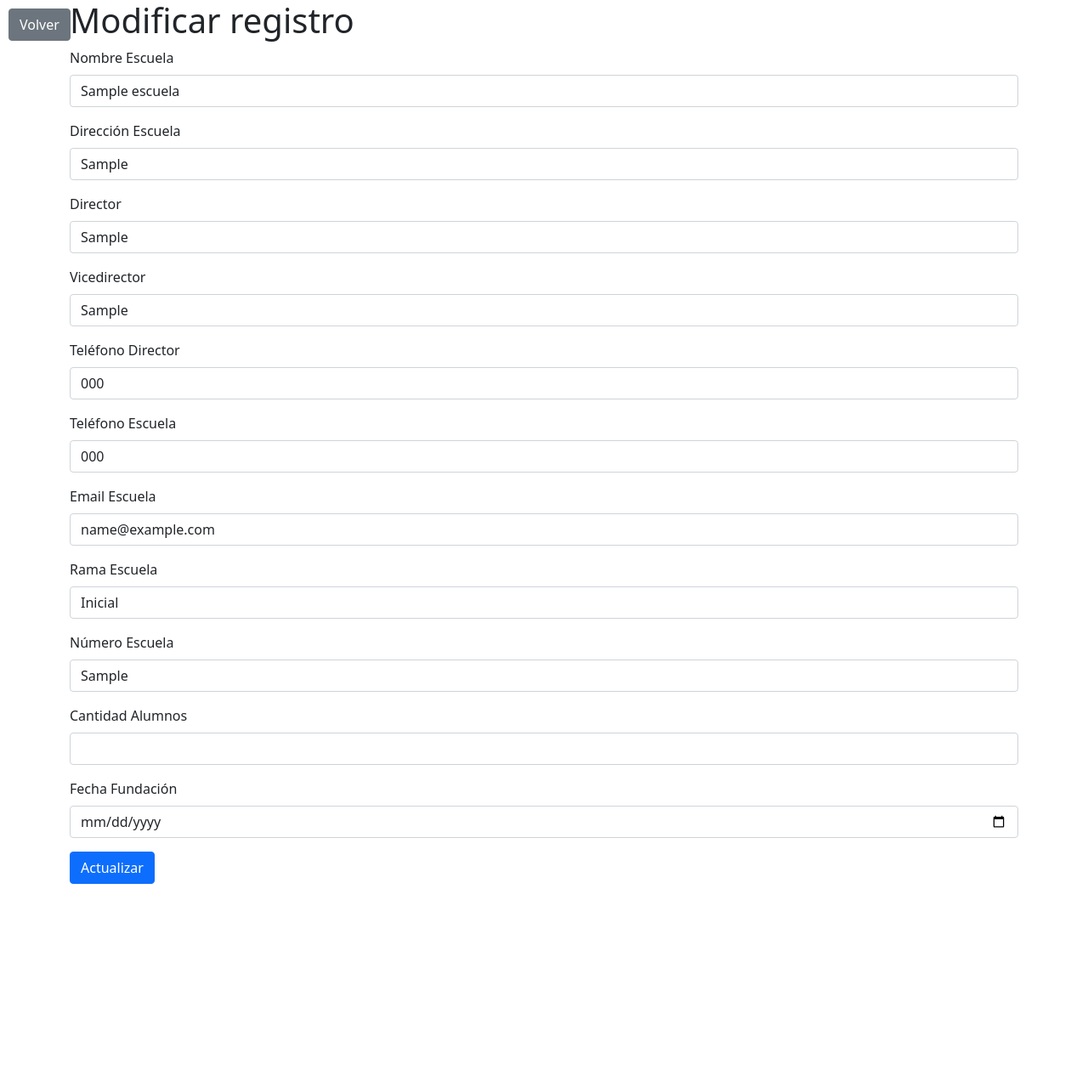
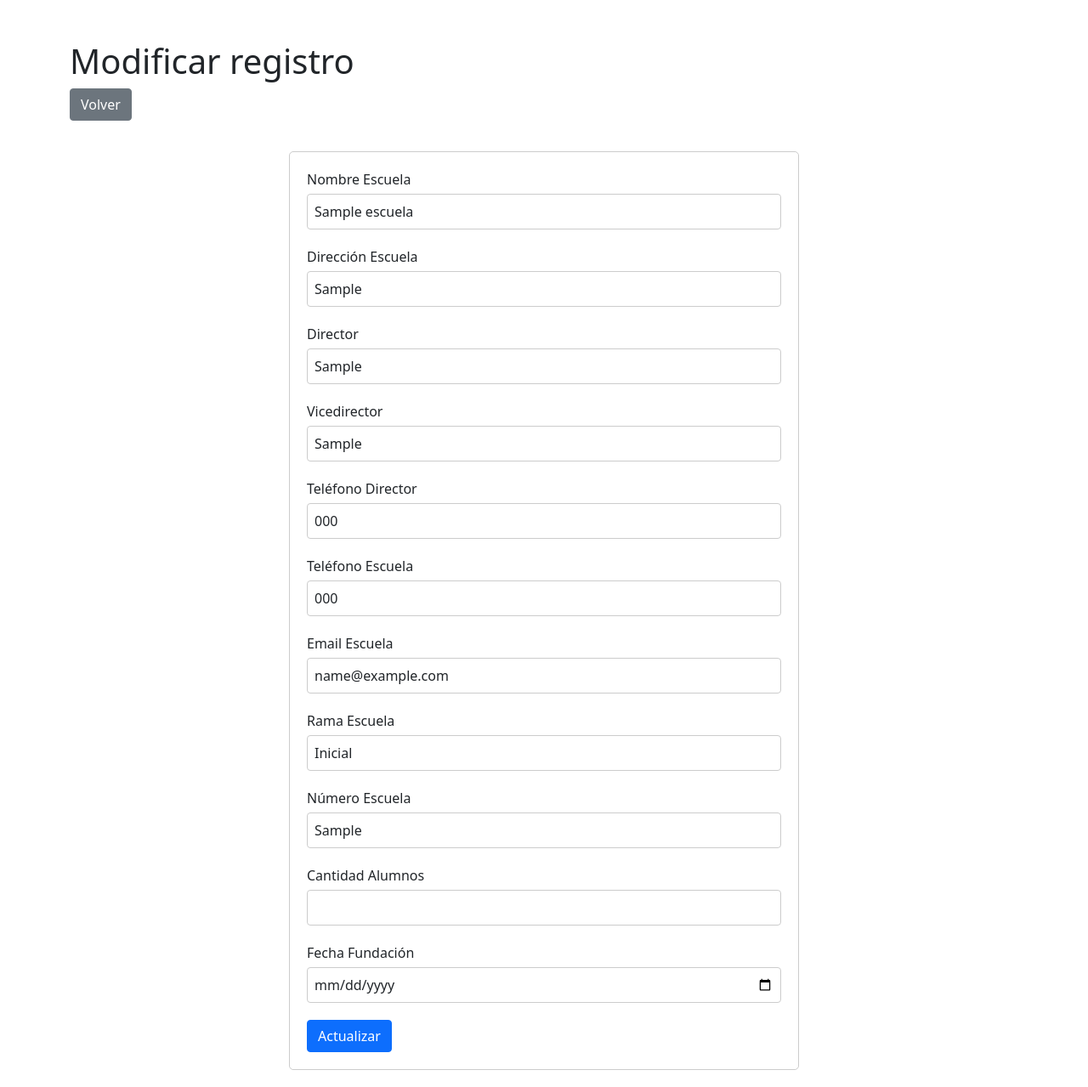
Before and after one commit to Taxx354/consejo, a PHP site: page /editar_escuela.php?id=1 in a window 1280 px wide. Shown: the whole page at 85% size. Before the commit the page ends 1040 px from the top, so only its background shows below. Run offline with PHP 8.4, Linux system fonts and the light colour scheme; tables that the repository leaves empty or names only in its code hold one stand-in row (values such as "Sample post").

Commit message:
Estilos en los editar

```diff
--- /dev/null
+++ b/Cosas a cambiar.txt
@@ -0,0 +1,6 @@
+botones de la página documento (se deben reemplazar los dos anteriores)
+
+echo "<td>
+                            <a href='eliminar_documento.php?id=" . $row["id_documento"] . "' class='btn btn-danger'>Eliminar</a>
+                            <a href='editar_documento.php?id=" . $row["id_documento"] . "' class='btn btn-primary'>Modificar</a>
+                          </td>";
--- a/escuela/editar_escuela.php
+++ b/escuela/editar_escuela.php
@@ -44,42 +44,73 @@ $conn->close();
 
     <title>Editar Escuela</title>
     <link rel="stylesheet" href="../estilo.css">
+    <style>
+        form {
+            max-width: 600px;
+            margin: 20px auto;
+            padding: 20px;
+            border: 1px solid #ccc;
+            border-radius: 5px;
+        }
+        .form-group {
+            margin-bottom: 20px;
+        }
+        .form-group label {
+            display: block;
+            margin-bottom: 5px;
+        }
+        .form-group input, .form-group select {
+            width: 100%;
+            padding: 8px;
+            font-size: 1rem;
+            border: 1px solid #ccc;
+            border-radius: 4px;
+        }
+        .form-group button {
+            padding: 10px 20px;
+            background-color: #007bff;
+            color: #fff;
+            border: none;
+            border-radius: 4px;
+            cursor: pointer;
+        }
+    </style>
 </head>
 <body>
     <div class="container">
-        <h1>Modificar registro</h1>
-        <a href="escuela.php" class="btn btn-secondary" style="position: absolute; top: 10px; left: 10px;">Volver</a>
+        <h1 class="mt-5">Modificar registro</h1>
+        <a href="escuela.php" class="btn btn-secondary mb-3">Volver</a>
         <form method="post" action="actualizar_escuela.php">
             <input type="hidden" name="id_esc" value="<?php echo $row['id_esc']; ?>">
-            <div class="mb-3">
+            <div class="form-group">
                 <label for="nombre_escuela" class="form-label">Nombre Escuela</label>
                 <input type="text" class="form-control" id="nombre_escuela" name="nombre_escuela" value="<?php echo $row['nombre_escuela']; ?>" required>
             </div>
-            <div class="mb-3">
+            <div class="form-group">
                 <label for="direccion_escuela" class="form-label">Dirección Escuela</label>
                 <input type="text" class="form-control" id="direccion_escuela" name="direccion_escuela" value="<?php echo $row['direccion_escuela']; ?>" required>
             </div>
-            <div class="mb-3">
+            <div class="form-group">
                 <label for="director" class="form-label">Director</label>
                 <input type="text" class="form-control" id="director" name="director" value="<?php echo $row['director']; ?>" required>
             </div>
-            <div class="mb-3">
+            <div class="form-group">
                 <label for="vicedirector" class="form-label">Vicedirector</label>
                 <input type="text" class="form-control" id="vicedirector" name="vicedirector" value="<?php echo $row['vicedirector']; ?>" required>
             </div>
-            <div class="mb-3">
+            <div class="form-group">
                 <label for="telefono_director" class="form-label">Teléfono Director</label>
                 <input type="text" class="form-control" id="telefono_director" name="telefono_director" value="<?php echo $row['telefono_director']; ?>" required>
             </div>
-            <div class="mb-3">
+            <div class="form-group">
                 <label for="telefono_escuela" class="form-label">Teléfono Escuela</label>
                 <input type="text" class="form-control" id="telefono_escuela" name="telefono_escuela" value="<?php echo $row['telefono_escuela']; ?>" required>
             </div>
-            <div class="mb-3">
+            <div class="form-group">
                 <label for="mail_escuela" class="form-label">Email Escuela</label>
                 <input type="email" class="form-control" id="mail_escuela" name="mail_escuela" value="<?php echo $row['mail_escuela']; ?>" required>
             </div>
-            <div class="mb-3">
+            <div class="form-group">
                 <label for="rama_escuela" class="form-label">Rama Escuela</label>
                 <select class="form-control" id="rama_escuela" name="rama_escuela" required>
                     <option value="Inicial" <?php if ($row['rama_escuela'] == 'Inicial') echo 'selected'; ?>>Inicial</option>
@@ -87,15 +118,15 @@ $conn->close();
                     <option value="Secundario" <?php if ($row['rama_escuela'] == 'Secundario') echo 'selected'; ?>>Secundario</option>
                 </select>
             </div>
-            <div class="mb-3">
+            <div class="form-group">
                 <label for="numero_escuela" class="form-label">Número Escuela</label>
                 <input type="text" class="form-control" id="numero_escuela" name="numero_escuela" value="<?php echo $row['numero_escuela']; ?>" required>
             </div>
-            <div class="mb-3">
+            <div class="form-group">
                 <label for="cantidad_alumnos" class="form-label">Cantidad Alumnos</label>
                 <input type="number" class="form-control" id="cantidad_alumnos" name="cantidad_alumnos" value="<?php echo $row['cantidad_alumnos']; ?>" required>
             </div>
-            <div class="mb-3">
+            <div class="form-group">
                 <label for="fecha_fundacion" class="form-label">Fecha Fundación</label>
                 <input type="date" class="form-control" id="fecha_fundacion" name="fecha_fundacion" value="<?php echo $row['fecha_fundacion']; ?>" required>
             </div>
```
Also changed, not shown: auxiliar/editar_auxiliar.php (+46 -15 lines), documento/editar_documento.php (+44 -13 lines), legajo/editar_legajo.php (+8 -1 lines).
